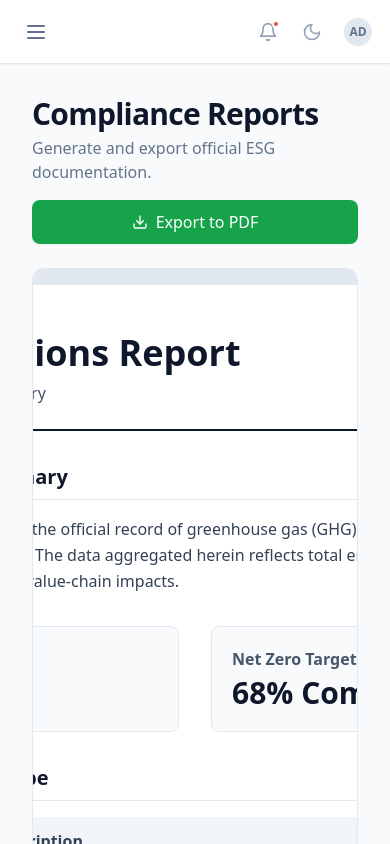
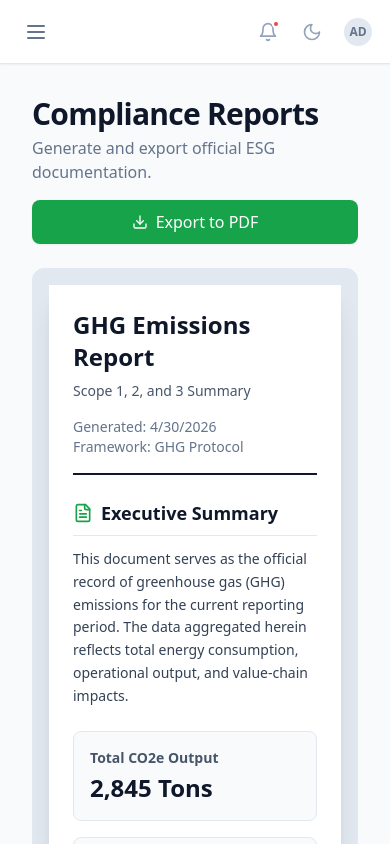
Before and after one commit to Naruto7H/EGSTRACKER, a Next.js app: page /reports in a window 390 px wide. Shown: the top 844 px of the page. Built offline with nearby package versions, Linux system fonts and the light colour scheme.

Commit message:
Refactor report page for improved styling and layout
Updated report layout for better responsiveness and print formatting.

```diff
--- a/src/app/(dashboard)/reports/page.tsx
+++ b/src/app/(dashboard)/reports/page.tsx
@@ -30,50 +30,51 @@ export default function ReportsPage() {
       </header>
 
       {/* The Printable Area Wrapper */}
-      <div className="bg-slate-200 dark:bg-slate-800/50 p-4 md:p-8 rounded-xl overflow-x-auto flex justify-center border border-slate-200 dark:border-slate-800 transition-colors">
+      <div className="bg-slate-200 dark:bg-slate-800/50 p-4 md:p-8 rounded-xl border border-slate-200 dark:border-slate-800 transition-colors overflow-hidden">
 
-        {/* A4 Paper Styling - Forces LIGHT MODE styles even when dashboard is in Dark Mode */}
+        {/* A4 Paper Styling - Responsive on Screen, A4 formatting strictly on Print */}
         <div
           ref={componentRef}
-          className="bg-white dark:bg-white text-slate-900 dark:text-slate-900 w-full min-w-[800px] max-w-[210mm] min-h-[297mm] p-12 shadow-xl print:shadow-none print:p-0 mx-auto"
+          className="bg-white dark:bg-white text-slate-900 dark:text-slate-900 w-full max-w-[210mm] print:w-[210mm] print:max-w-none print:min-h-[297mm] p-6 sm:p-12 shadow-xl print:shadow-none print:p-0 mx-auto transition-all"
         >
           {/* Report Header */}
-          <div className="border-b-2 border-slate-900 dark:border-slate-900 pb-6 mb-8 flex justify-between items-end">
+          <div className="border-b-2 border-slate-900 dark:border-slate-900 pb-4 sm:pb-6 mb-6 sm:mb-8 flex flex-col sm:flex-row justify-between sm:items-end gap-4 print:flex-row print:items-end">
             <div>
-              <h1 className="text-4xl font-bold mb-2 text-slate-900 dark:text-slate-900">GHG Emissions Report</h1>
-              <p className="text-slate-600 dark:text-slate-600 font-medium">Scope 1, 2, and 3 Summary</p>
+              <h1 className="text-2xl sm:text-4xl print:text-4xl font-bold mb-2 text-slate-900 dark:text-slate-900">GHG Emissions Report</h1>
+              <p className="text-sm sm:text-base text-slate-600 dark:text-slate-600 font-medium">Scope 1, 2, and 3 Summary</p>
             </div>
-            <div className="text-right text-sm text-slate-500 dark:text-slate-500 font-medium">
+            <div className="text-left sm:text-right print:text-right text-sm text-slate-500 dark:text-slate-500 font-medium">
               <p>Generated: {new Date().toLocaleDateString()}</p>
               <p>Framework: GHG Protocol</p>
             </div>
           </div>
 
           {/* Report Content */}
-          <div className="space-y-8">
+          <div className="space-y-6 sm:space-y-8">
             <section>
-              <h2 className="text-xl font-bold text-slate-900 dark:text-slate-900 border-b border-slate-200 dark:border-slate-200 pb-2 mb-4 flex items-center gap-2">
+              <h2 className="text-lg sm:text-xl font-bold text-slate-900 dark:text-slate-900 border-b border-slate-200 dark:border-slate-200 pb-2 mb-3 sm:mb-4 flex items-center gap-2">
                 <FileText className="h-5 w-5 text-primary dark:text-primary" /> Executive Summary
               </h2>
-              <p className="text-slate-700 dark:text-slate-700 leading-relaxed">
+              <p className="text-sm sm:text-base text-slate-700 dark:text-slate-700 leading-relaxed">
                 This document serves as the official record of greenhouse gas (GHG) emissions for the current reporting period. The data aggregated herein reflects total energy consumption, operational output, and value-chain impacts.
               </p>
             </section>
 
-            <section className="grid grid-cols-2 gap-8">
-              <div className="bg-slate-50 dark:bg-slate-50 p-5 rounded-lg border border-slate-200 dark:border-slate-200">
-                <h3 className="font-semibold text-slate-600 dark:text-slate-600 mb-1">Total CO2e Output</h3>
-                <p className="text-3xl font-bold text-slate-900 dark:text-slate-900">{kpiData.totalEmissions} Tons</p>
+            <section className="grid grid-cols-1 sm:grid-cols-2 print:grid-cols-2 gap-4 sm:gap-8">
+              <div className="bg-slate-50 dark:bg-slate-50 p-4 sm:p-5 rounded-lg border border-slate-200 dark:border-slate-200">
+                <h3 className="text-sm sm:text-base font-semibold text-slate-600 dark:text-slate-600 mb-1">Total CO2e Output</h3>
+                <p className="text-2xl sm:text-3xl font-bold text-slate-900 dark:text-slate-900">{kpiData.totalEmissions} Tons</p>
               </div>
-              <div className="bg-slate-50 dark:bg-slate-50 p-5 rounded-lg border border-slate-200 dark:border-slate-200">
-                <h3 className="font-semibold text-slate-600 dark:text-slate-600 mb-1">Net Zero Target</h3>
-                <p className="text-3xl font-bold text-slate-900 dark:text-slate-900">{kpiData.targetProgress}% Complete</p>
+              <div className="bg-slate-50 dark:bg-slate-50 p-4 sm:p-5 rounded-lg border border-slate-200 dark:border-slate-200">
+                <h3 className="text-sm sm:text-base font-semibold text-slate-600 dark:text-slate-600 mb-1">Net Zero Target</h3>
+                <p className="text-2xl sm:text-3xl font-bold text-slate-900 dark:text-slate-900">{kpiData.targetProgress}% Complete</p>
               </div>
             </section>
 
             <section>
-              <h2 className="text-xl font-bold text-slate-900 dark:text-slate-900 border-b border-slate-200 dark:border-slate-200 pb-2 mb-4 mt-8">Breakdown by Scope</h2>
-              <table className="w-full text-left border-collapse">
+              <h2 className="text-lg sm:text-xl font-bold text-slate-900 dark:text-slate-900 border-b border-slate-200 dark:border-slate-200 pb-2 mb-3 sm:mb-4 mt-6 sm:mt-8">Breakdown by Scope</h2>
+              <div className="overflow-x-auto print:overflow-visible">
+                <table className="w-full text-left border-collapse text-sm sm:text-base whitespace-nowrap sm:whitespace-normal print:whitespace-normal">
                   <thead>
                     <tr className="bg-slate-100 dark:bg-slate-100 text-slate-700 dark:text-slate-700">
                       <th className="p-3 border-b border-slate-300 dark:border-slate-300 font-semibold">Category</th>
@@ -99,11 +100,12 @@ export default function ReportsPage() {
                     </tr>
                   </tbody>
                 </table>
+              </div>
             </section>
           </div>
 
           {/* Footer */}
-          <div className="mt-24 pt-8 border-t border-slate-200 dark:border-slate-200 text-center text-sm text-slate-500 dark:text-slate-500">
+          <div className="mt-16 sm:mt-24 pt-6 sm:pt-8 border-t border-slate-200 dark:border-slate-200 text-center text-xs sm:text-sm text-slate-500 dark:text-slate-500">
             <p>EcoTrack B2B Solutions • Confidential Internal Data</p>
           </div>
         </div>
```
Lines whose indentation alone changed are shown as unchanged.
